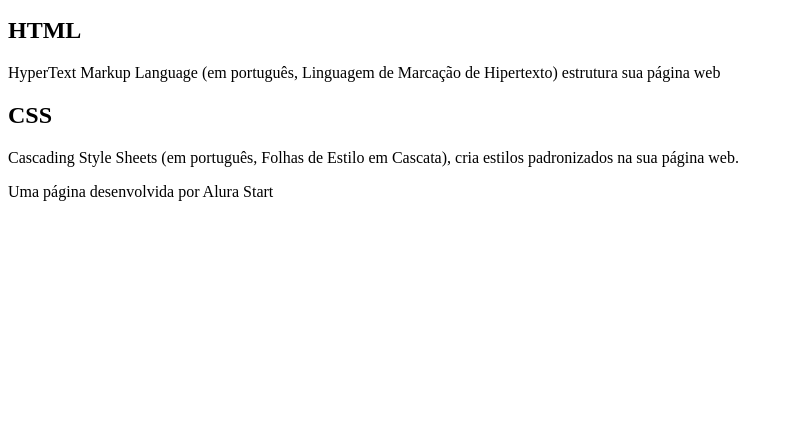
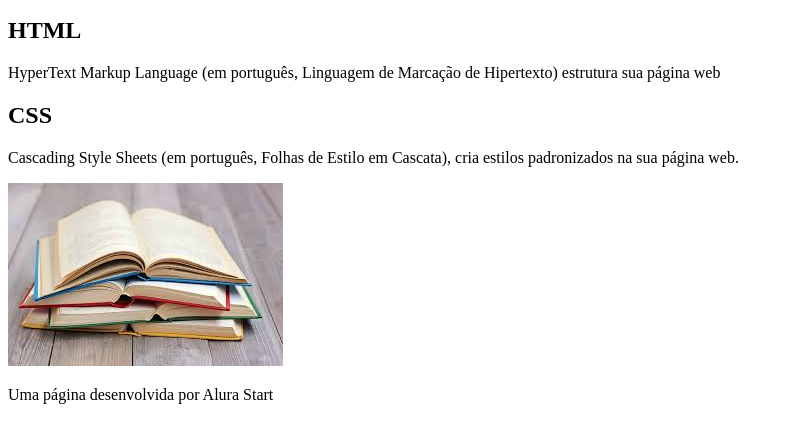
Before and after one commit to RonaldoBatistaLima/Programacaoronaldo, a plain HTML site: page index.html in a window 1280 px wide. Shown: the part 101-544 px from the top of the page, without its empty margins (0-790 px from the left). Drawn offline with Linux system fonts and the light colour scheme.

Commit message:
coloquei imagem

```diff
--- a/index.html
+++ b/index.html
@@ -17,7 +17,7 @@
 
         <h2>CSS</h2>
         <p><span class="texto-inglês">Cascading Style Sheets</span> (em português, Folhas de Estilo em Cascata), cria estilos padronizados na sua página web.</p>
-
+        <img src="imagem1/download.jpeg" alt="livros">
     </section>
     <footer>
         <p>Uma página desenvolvida por Alura Start</p>
```
Also changed, not shown: imagem1/download.jpeg (added), style.css (added), 1 other file.
